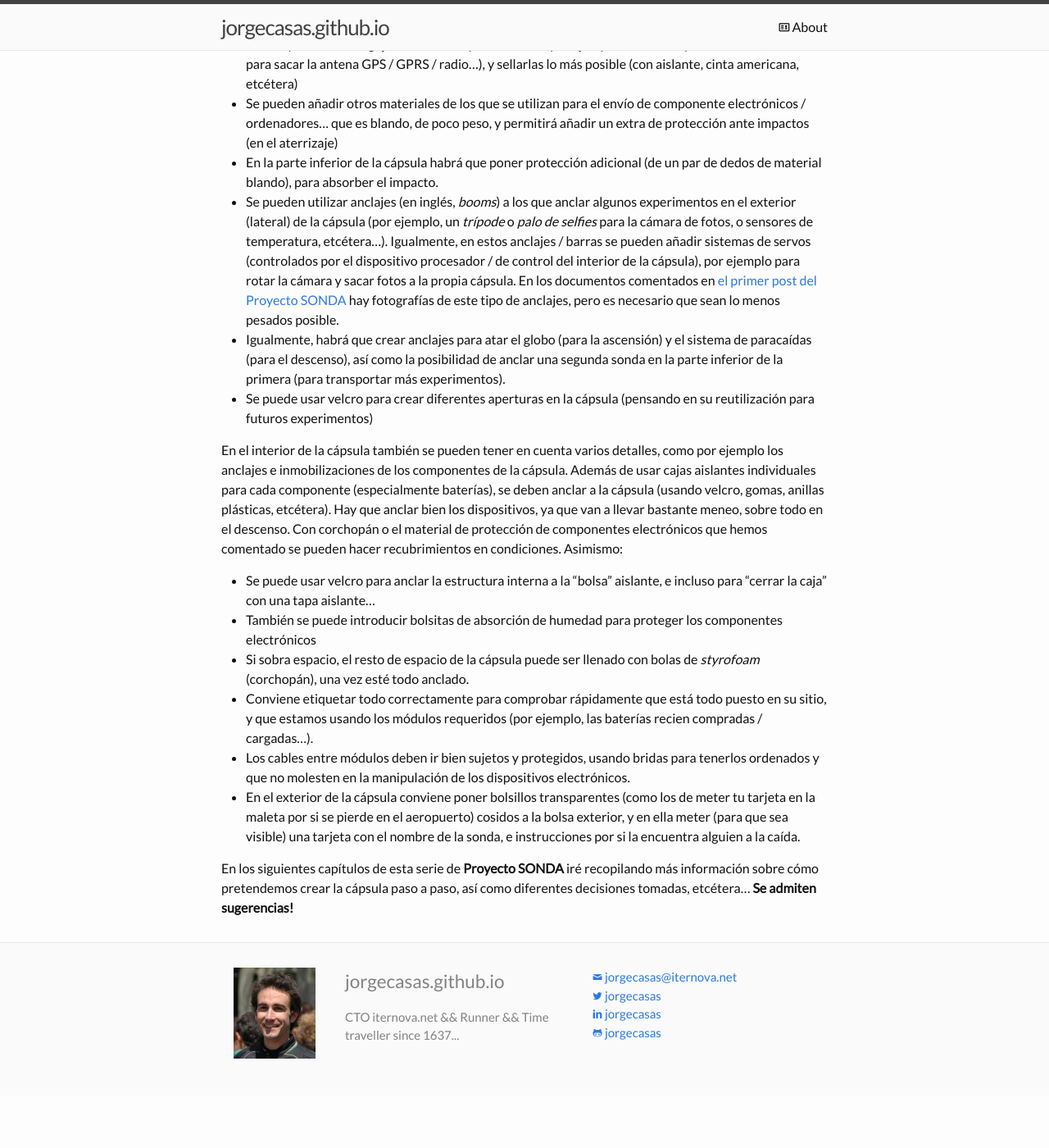
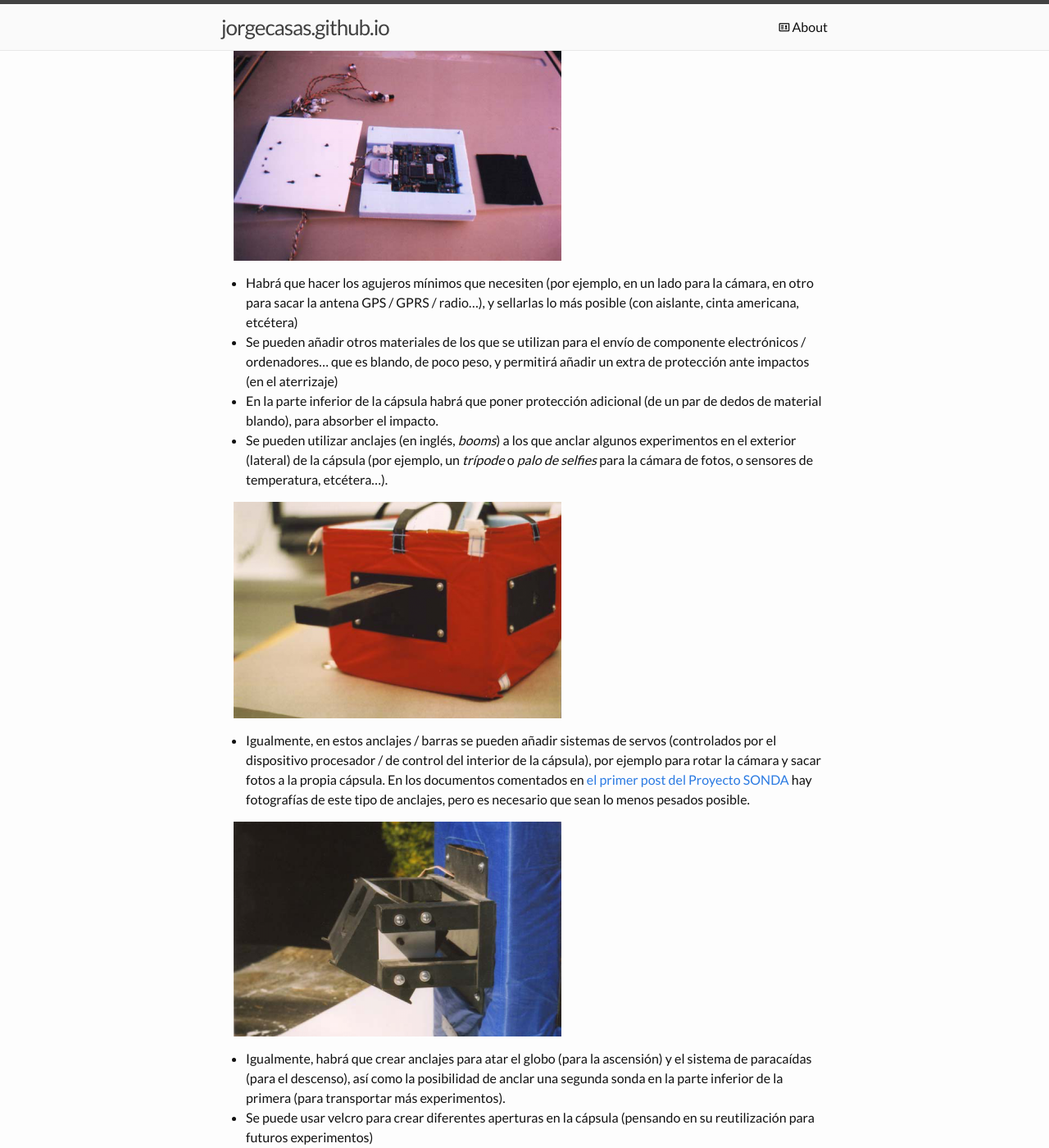
Before and after one commit to jorgecasas/jorgecasas.github.io, a Jekyll site: the page built from _posts/2014-12-24-proyecto-sonda-ii.markdown, in a window 1280 px wide and 1400 px high, scrolled down 2571 px. Shown: the whole window at 82% size. Built offline with Jekyll 4.4.1, drawn with Linux system fonts in a browser that asks for light colours; comment, search, counter and statistics services are not loaded; before the commit the page ends 3907 px from its top, so only the background shows below that; some of the changed text lies outside the part shown.

Commit message:
2014-12-24-proyecto-sonda-ii - Update con fotografias

```diff
--- a/_posts/2014-12-24-proyecto-sonda-ii.markdown
+++ b/_posts/2014-12-24-proyecto-sonda-ii.markdown
@@ -39,10 +39,20 @@ Cumple con todos los requisitos:
 Además, a la hora de realizar la cápsula se puede tener en cuenta otros detalles:
 
 * Se puede completar o distribuir su interior utilizando tabletas de corchopán o incluso las bolas de corchopán que se utilizan para el envío por correo de objetos frágiles... que además de separar, es aislante (barato)
+
+![Cajas de corchopán]({{ site.url }}/assets/images/2014-12-24-proyecto-sonda-ii-03.png)
+
 * Habrá que hacer los agujeros mínimos que necesiten (por ejemplo, en un lado para la cámara, en otro para sacar la antena GPS / GPRS / radio...), y sellarlas lo más posible (con aislante, cinta americana, etcétera)
 * Se pueden añadir otros materiales de los que se utilizan para el envío de componente electrónicos / ordenadores... que es blando, de poco peso, y permitirá añadir un extra de protección ante impactos (en el aterrizaje)
 * En la parte inferior de la cápsula habrá que poner protección adicional (de un par de dedos de material blando), para absorber el impacto.
-* Se pueden utilizar anclajes (en inglés, _booms_) a los que anclar algunos experimentos en el exterior (lateral) de la cápsula (por ejemplo, un _trípode_ o _palo de selfies_ para la cámara de fotos, o sensores de temperatura, etcétera...). Igualmente, en estos anclajes / barras se pueden añadir sistemas de servos (controlados por el dispositivo procesador / de control del interior de la cápsula), por ejemplo para rotar la cámara y sacar fotos a la propia cápsula. En los documentos comentados en [el primer post del Proyecto SONDA]({{ site.url }}/2014/12/18/proyecto-sonda-i) hay fotografías de este tipo de anclajes, pero es necesario que sean lo menos pesados posible.
+* Se pueden utilizar anclajes (en inglés, _booms_) a los que anclar algunos experimentos en el exterior (lateral) de la cápsula (por ejemplo, un _trípode_ o _palo de selfies_ para la cámara de fotos, o sensores de temperatura, etcétera...).
+
+![Booms para experimentos]({{ site.url }}/assets/images/2014-12-24-proyecto-sonda-ii-04.png)
+
+* Igualmente, en estos anclajes / barras se pueden añadir sistemas de servos (controlados por el dispositivo procesador / de control del interior de la cápsula), por ejemplo para rotar la cámara y sacar fotos a la propia cápsula. En los documentos comentados en [el primer post del Proyecto SONDA]({{ site.url }}/2014/12/18/proyecto-sonda-i) hay fotografías de este tipo de anclajes, pero es necesario que sean lo menos pesados posible.
+
+![Booms para experimentos, con servos]({{ site.url }}/assets/images/2014-12-24-proyecto-sonda-ii-05.png)
+
 * Igualmente, habrá que crear anclajes para atar el globo (para la ascensión) y el sistema de paracaídas (para el descenso), así como la posibilidad de anclar una segunda sonda en la parte inferior de la primera (para transportar más experimentos).
 * Se puede usar velcro para crear diferentes aperturas en la cápsula (pensando en su reutilización para futuros experimentos)
 
```
Also changed, not shown: other parts of _posts/2014-12-24-proyecto-sonda-ii.markdown (+12 -1 lines), assets/images/2014-12-24-proyecto-sonda-ii-03.png (added), assets/images/2014-12-24-proyecto-sonda-ii-04.png (added), assets/images/2014-12-24-proyecto-sonda-ii-05.png (added), assets/images/2014-12-24-proyecto-sonda-ii-06.png (added).
